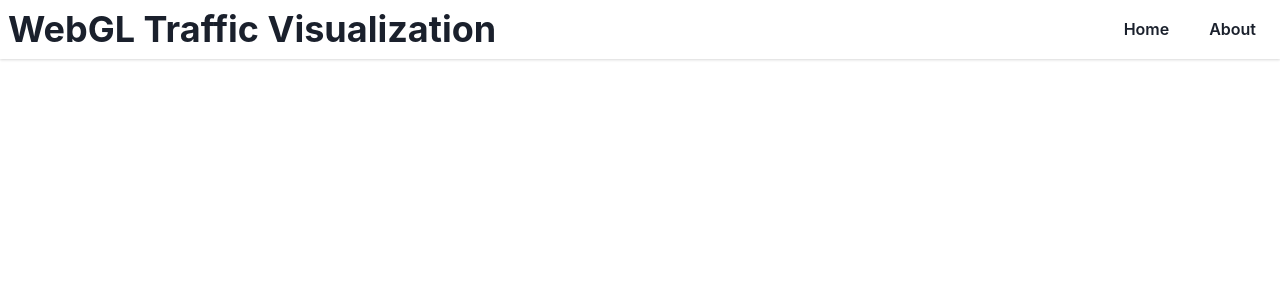
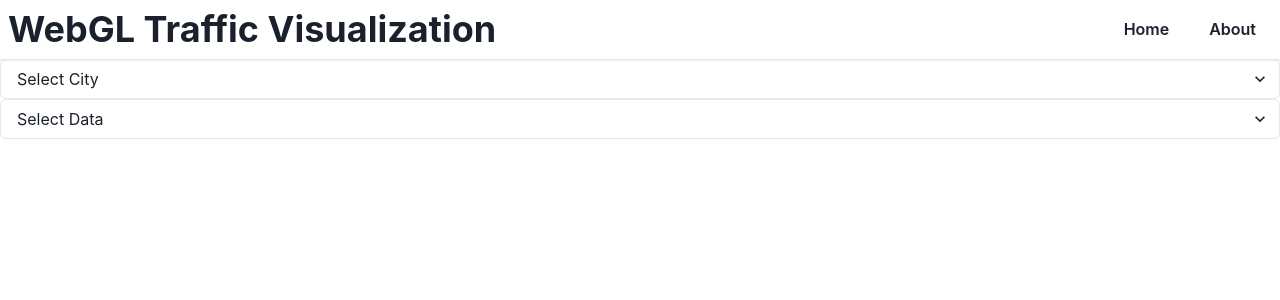
Before and after one commit to yk2099/traffic-data-visualization, a Next.js app: page / in a window 1280 px wide. Shown: the top 300 px of the page. Built offline with nearby package versions, Linux system fonts and the light colour scheme.

Commit message:
Create Select fields for city and dataset with placeholder values

```diff
--- a/app/page.tsx
+++ b/app/page.tsx
@@ -1,7 +1,12 @@
 import Image from 'next/image'
+import City from '@/components/Select/City'
+import Data from '@/components/Select/Data'
 
 export default function Home() {
   return (
-    <></>
+    <div>
+      <City />
+      <Data />
+    </div>
   )
 }
--- /dev/null
+++ b/components/Select/City.tsx
@@ -0,0 +1,12 @@
+"use client"
+
+import { Select } from "@chakra-ui/react";
+
+export default function City() {
+  return (
+    <Select placeholder='Select City'>
+      <option value='la'>LA</option>
+      <option value='nyc'>NYC</option>
+    </Select>
+  )
+}
--- /dev/null
+++ b/components/Select/Data.tsx
@@ -0,0 +1,10 @@
+import { Select } from "@chakra-ui/react";
+
+export default function Data() {
+  return (
+    <Select placeholder='Select Data'>
+      <option value='tree'>Tree</option>
+      <option value='active-business'>Active Business</option>
+    </Select>
+  )
+}
```
